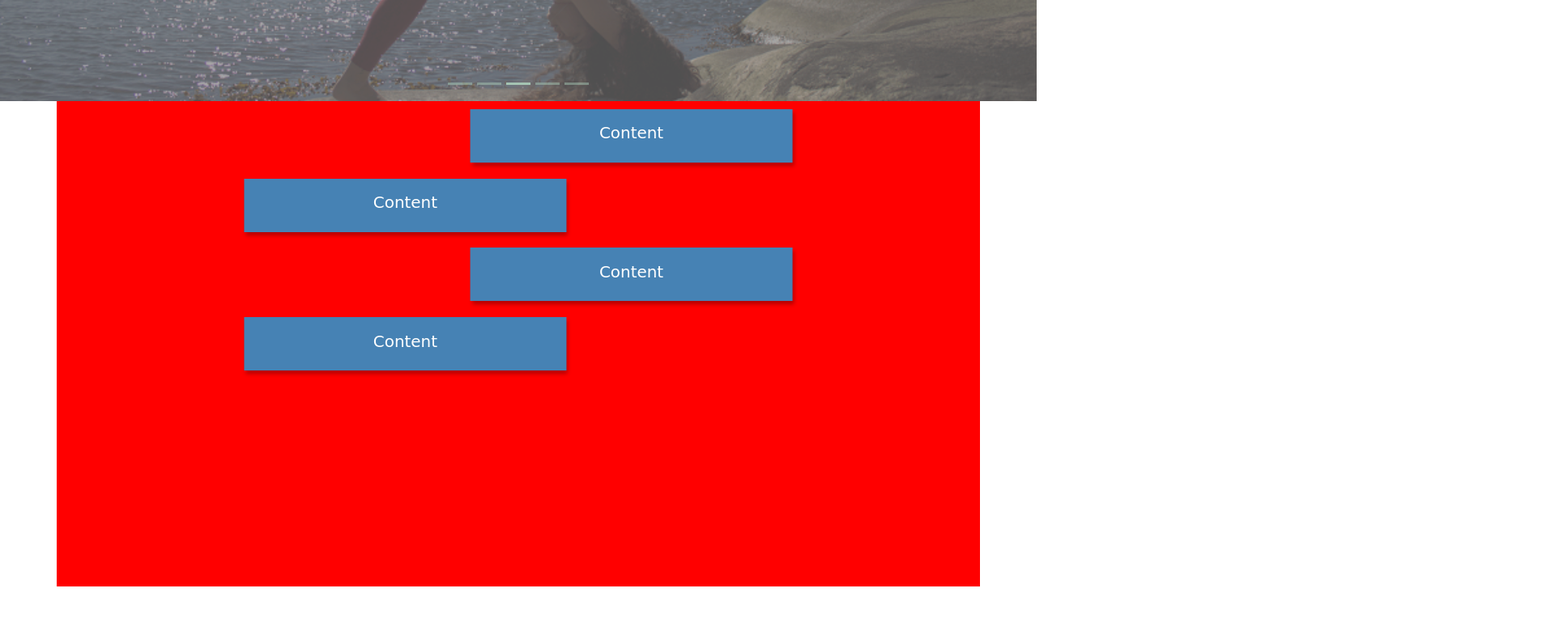
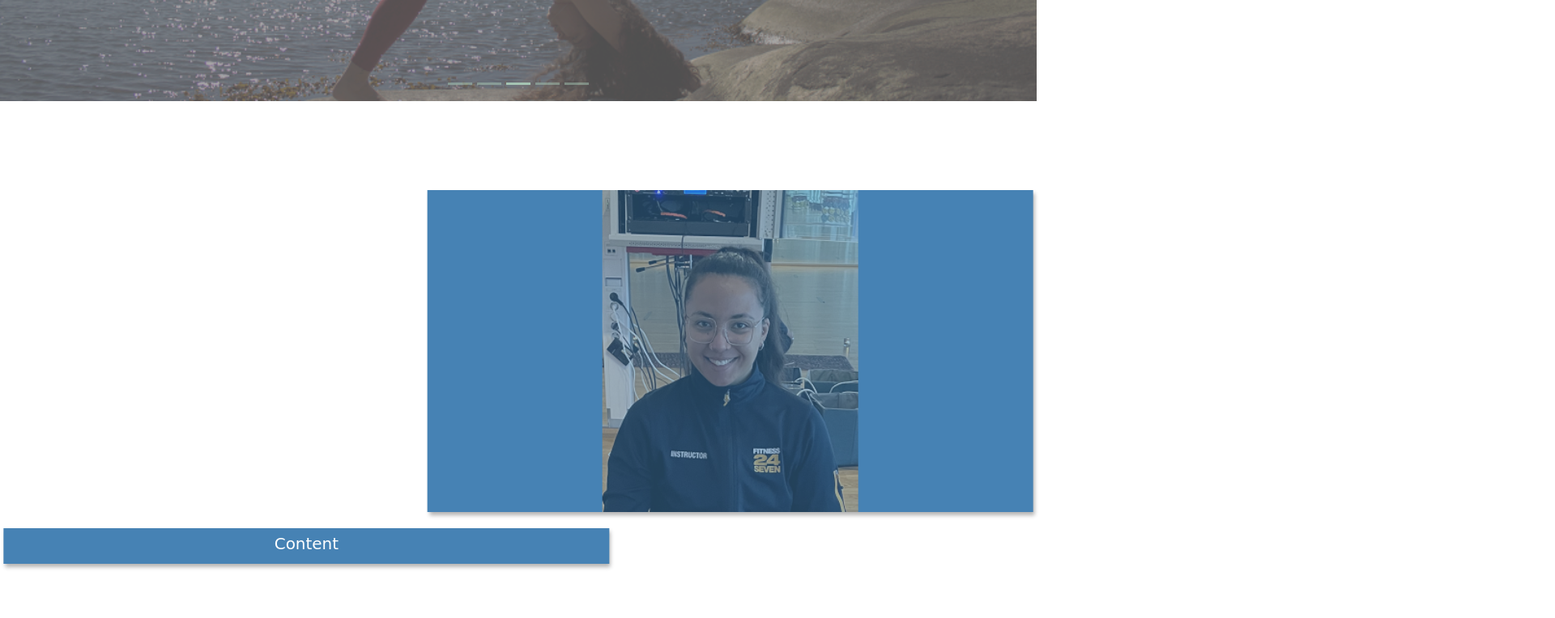
Before and after one commit to TotallySly/yoga-with-alex--html-css-bootstrap-js, a plain HTML site: page index.html in a window 1280 px wide. Shown: the part 520-1284 px from the top of the page at 81% size, 1920 px wide, since content can reach past the window. Before the commit the page ends 1245 px from the top, so only its background shows below. Drawn offline with nearby package versions, Linux system fonts and the light colour scheme; a web font is replaced by a local one.

Commit message:
Somewhat have a sort of presentable about me image. Not 100% happy however

```diff
--- a/index.html
+++ b/index.html
@@ -129,7 +129,7 @@
         <!-- carousel - using bootstrap v.5.2 end-->
 
         <section class="container">
-            <div class="box"><h2>Content</h2></div>
+            <div class="box d-block"><div class="about-me-image"></div></div>
             <div class="box"><h2>Content</h2></div>
             <div class="box"><h2>Content</h2></div>
             <div class="box"><h2>Content</h2></div>
--- a/style.css
+++ b/style.css
@@ -156,9 +156,9 @@ body {
 
 /* About Me start */
 .container {
+    margin-top: 10rem;
     font-size: 4rem;
-    height: 75vh;
-    background-color: red;
+    height: 100vh;
     display: flex;
     flex-direction: column;
     justify-content: center;
@@ -171,8 +171,8 @@ body {
     display: flex;
     align-items: center;
     justify-content: center;
-    width: 40rem;
-    height: 20rem;
+    height: 100rem;
+    width: 75rem;
     margin: 1rem;
     background-origin: 10px;
     box-shadow: 2px 4px 5px rgba(0, 0, 0, 0.3);
@@ -192,10 +192,14 @@ body {
     transform: translateX(35%);
 }
 
-/* TODO
-    Have a look at Travsey Media page. Scroll in images and text side to side for tablets and above. MAYBE ON MOBILE DEVICES.
-    BUT KISS.
-*/
+.about-me-image {
+    background-image: url('/assets/images/Untitled.png');
+    background-position: center;
+    background-repeat: no-repeat;
+    background-size: contain;
+    height: 40rem;
+    opacity: 0.5;
+}
 
 /* About Me end */
 
```
Also changed, not shown: assets/images/Untitled.png (added), assets/images/small-about-me-image.png (added), 2 other files.
